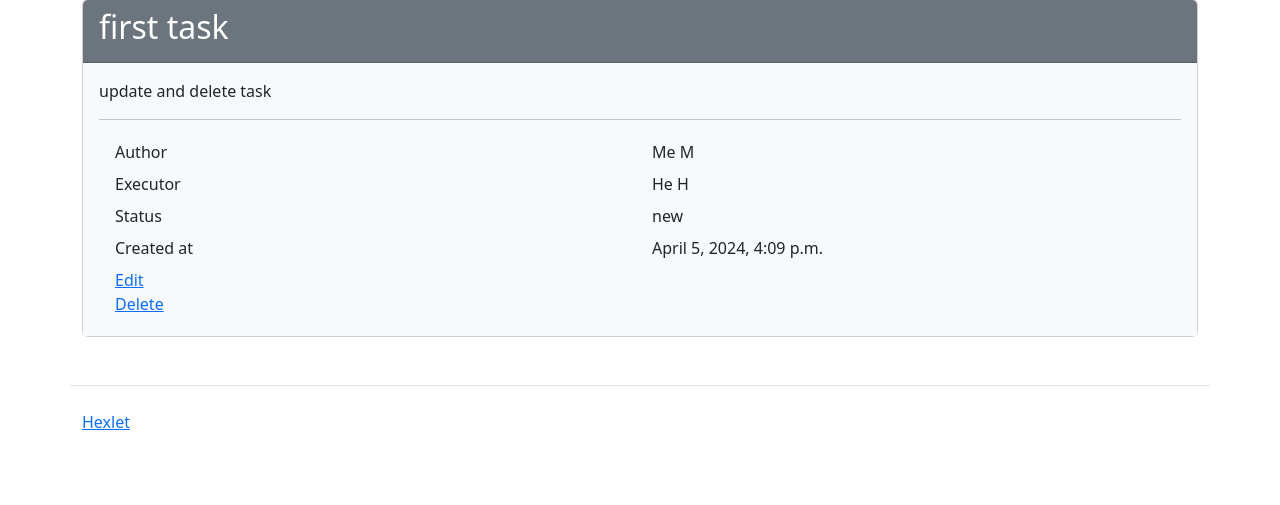
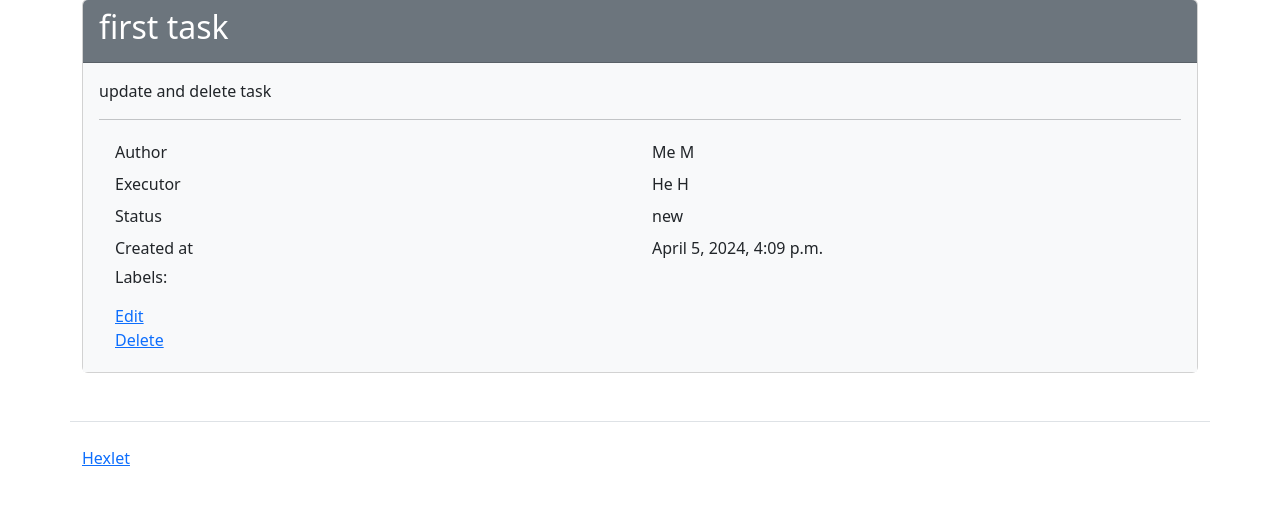
Before and after one commit to Onoiro/TaskMan, a Django app: page /tasks/5 in a window 1280 px wide. Shown: the part 153-658 px from the top of the page. Run offline with Django 4.2, Linux system fonts and the light colour scheme; a user stored in the database is signed in; data comes from the database, SQL or seed files in the repository; data that the repository does not hold is empty; some libraries are stand-ins or nearby versions.

Commit message:
correct tasks/forms&models.py, task_detail.html and make migrate for task_labels - now task can have labels

```diff
--- a/task_manager/tasks/forms.py
+++ b/task_manager/tasks/forms.py
@@ -10,4 +10,5 @@ class TaskForm(forms.ModelForm):
             'description',
             'status',
             'executor',
+            'labels',
         ]
--- a/task_manager/tasks/models.py
+++ b/task_manager/tasks/models.py
@@ -1,6 +1,7 @@
 from django.db import models
 from django.contrib.auth.models import User
 from task_manager.statuses.models import Status
+from task_manager.labels.models import Label
 from django.utils.translation import gettext_lazy as _
 
 
@@ -32,6 +33,11 @@ class Task(models.Model):
         related_name='author_set',
         on_delete=models.PROTECT,
     )
+    labels = models.ManyToManyField(
+        Label,
+        blank=True,
+        verbose_name=_('Labels'),
+    )
     created_at = models.DateTimeField(
         auto_now_add=True,
         verbose_name=_('Created at')
--- a/task_manager/templates/tasks/task_detail.html
+++ b/task_manager/templates/tasks/task_detail.html
@@ -33,6 +33,16 @@
             </div>
             <div class="row p-1">
               <div class="col">
+                <h6>{% trans "Labels:" %}</h6>
+                {% for label in object.labels.all %}
+                <ul>
+                    <li>{{ label.name }}</li>
+                </ul>
+                {% endfor %}
+              </div>
+            </div>
+            <div class="row p-1">
+              <div class="col">
                 <a href="{% url 'tasks:task-update' task.id %}">{% trans "Edit" %}</a>
                 <br>
                 <a href="{% url 'tasks:task-delete' task.id %}">{% trans "Delete" %}</a>
```
Also changed, not shown: task_manager/tasks/migrations/0002_task_labels.py (added).
